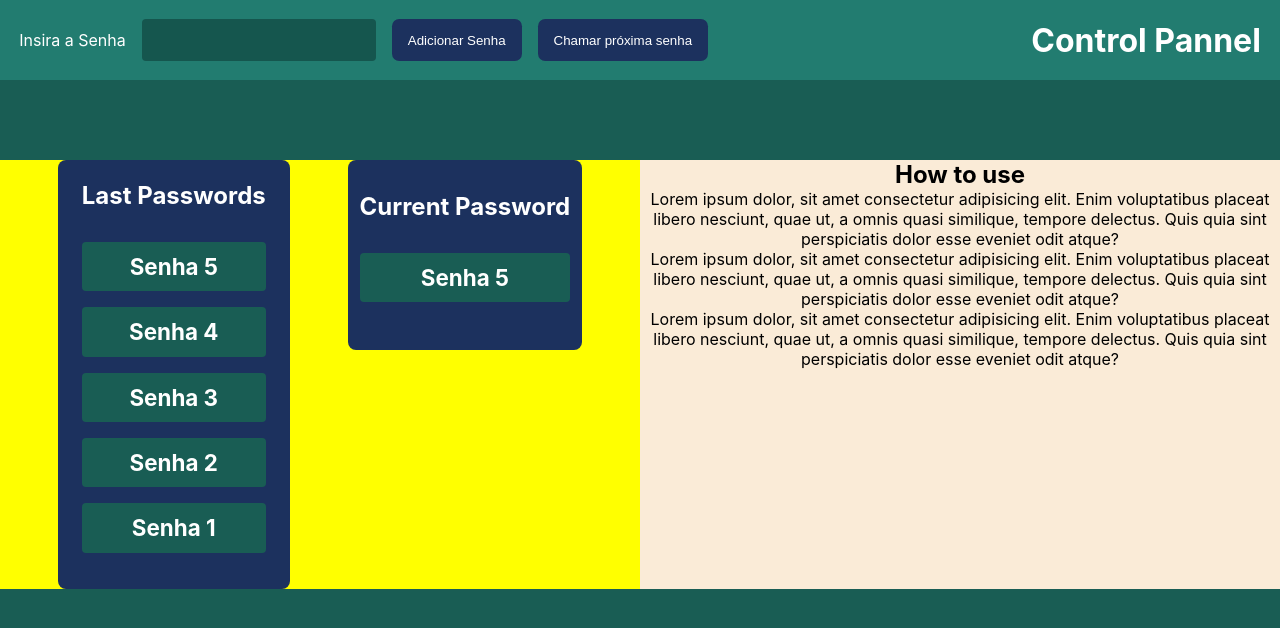
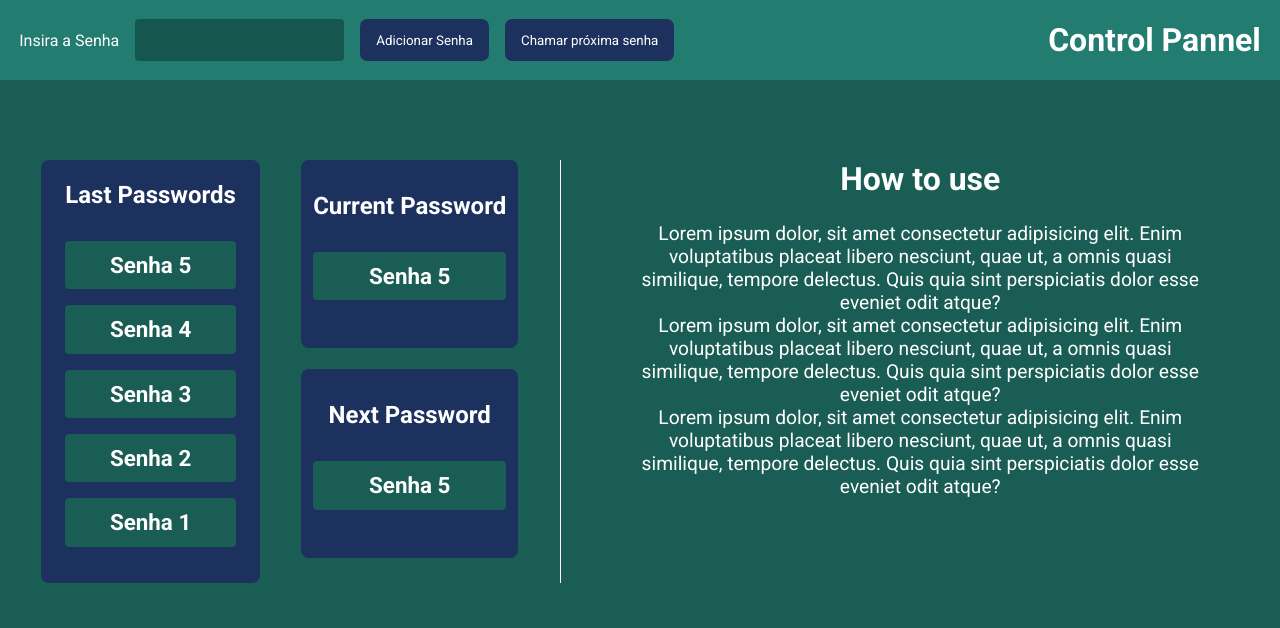
Before and after one commit to denis-junior/password-panel, a React (Create React App) app: page / in a window 1280 px wide. Shown: the top 628 px of the page. Built offline with nearby package versions, Linux system fonts and the light colour scheme.

Commit message:
desing in control pannel ok

```diff
--- a/public/index.html
+++ b/public/index.html
@@ -15,6 +15,12 @@
       user's mobile device or desktop. See https://developers.google.com/web/fundamentals/web-app-manifest/
     -->
     <link rel="manifest" href="%PUBLIC_URL%/manifest.json" />
+    <link rel="preconnect" href="https://fonts.googleapis.com" />
+    <link rel="preconnect" href="https://fonts.gstatic.com" crossorigin />
+    <link
+      href="https://fonts.googleapis.com/css2?family=Roboto+Slab&family=Roboto:ital,wght@0,400;0,700;1,400;1,700&display=swap"
+      rel="stylesheet"
+    />
     <!--
       Notice the use of %PUBLIC_URL% in the tags above.
       It will be replaced with the URL of the `public` folder during the build.
--- a/src/App.css
+++ b/src/App.css
@@ -2,6 +2,7 @@
     margin: 0;
     padding: 0;
     box-sizing: border-box;
+    font-family: 'Roboto', sans-serif;
 }
 
 .view {
@@ -164,7 +165,7 @@
 }
 
 .passwords-tables {
-    background-color: antiquewhite;
+    /* background-color: antiquewhite; */
     display: flex;
     /* justify-content: space-between; */
     margin-top: 5rem;
@@ -174,7 +175,8 @@
 .passwords-control {
     display: flex;
     justify-content: space-evenly;
-    background-color: yellow;
+    /* background-color: yellow; */
+    border-right: 1px solid #FFF;
     /* width: 100%; */
     height: 100%;
     flex: 1;
@@ -183,9 +185,19 @@
 
 .tutorial {
     flex: 1;
+    color: #FFF;
+    padding: 0 5rem;
+}
+
+.title-tutorial {
+    font-size: 2rem;
+    margin-bottom: 1.5rem;
 
 }
 
+.text-tutorial {
+    font-size: 1.2rem;
+}
 
 .title-passwords-control {
     color: #FFF;
@@ -203,7 +215,11 @@
     list-style-type: none;
 }
 
-.last-passwords-control > ul > li, .current-password-control > ul > li{
+.current-next-passwords-control {
+height: 100%;
+}
+
+.last-passwords-control > ul > li, .current-password-control > ul > li, .next-password-control > ul > li{
     color: #FFF;
     font-weight: bold;
     font-size: 1.4rem;
@@ -215,13 +231,14 @@
     padding: .7rem 0;
 }
 
-.current-password-control {
+.current-password-control, .next-password-control {
     background-color: #1C315E;
     border-radius: .5rem;
     padding: 2rem .75rem;
     height: 100%;
+    margin-bottom: 1.3rem;
 
 }
-.current-password-control > ul{
+.current-password-control > ul, .next-password-control > ul{
     list-style-type: none;
 }
--- a/src/components/Controller.jsx
+++ b/src/components/Controller.jsx
@@ -59,16 +59,27 @@ const Controller = () => {
               <li>Senha 1</li>
             </ul>
           </div>
-          <div className="current-password-control">
-            <h2 className="title-passwords-control">Current Password</h2>
-            <ul>
-              <li>Senha 5</li>
-            </ul>
+          <div className="current-next-passwords-control">
+            <div className="current-password-control">
+              <h2 className="title-passwords-control">Current Password</h2>
+              <ul>
+                <li>Senha 5</li>
+              </ul>
+            </div>
+            <div className="next-password-control">
+              <h2 className="title-passwords-control">Next Password</h2>
+              <ul>
+                <li>Senha 5</li>
+              </ul>
+            </div>
+
           </div>
+
+
         </div>
 
         <div className="tutorial">
-          <h2>How to use</h2>
+          <h2 className="title-tutorial">How to use</h2>
           <p className="text-tutorial">Lorem ipsum dolor, sit amet consectetur adipisicing elit. Enim voluptatibus placeat libero nesciunt, quae ut, a omnis quasi similique, tempore delectus. Quis quia sint perspiciatis dolor esse eveniet odit atque?</p>
           <p className="text-tutorial">Lorem ipsum dolor, sit amet consectetur adipisicing elit. Enim voluptatibus placeat libero nesciunt, quae ut, a omnis quasi similique, tempore delectus. Quis quia sint perspiciatis dolor esse eveniet odit atque?</p>
           <p className="text-tutorial">Lorem ipsum dolor, sit amet consectetur adipisicing elit. Enim voluptatibus placeat libero nesciunt, quae ut, a omnis quasi similique, tempore delectus. Quis quia sint perspiciatis dolor esse eveniet odit atque?</p>
```
